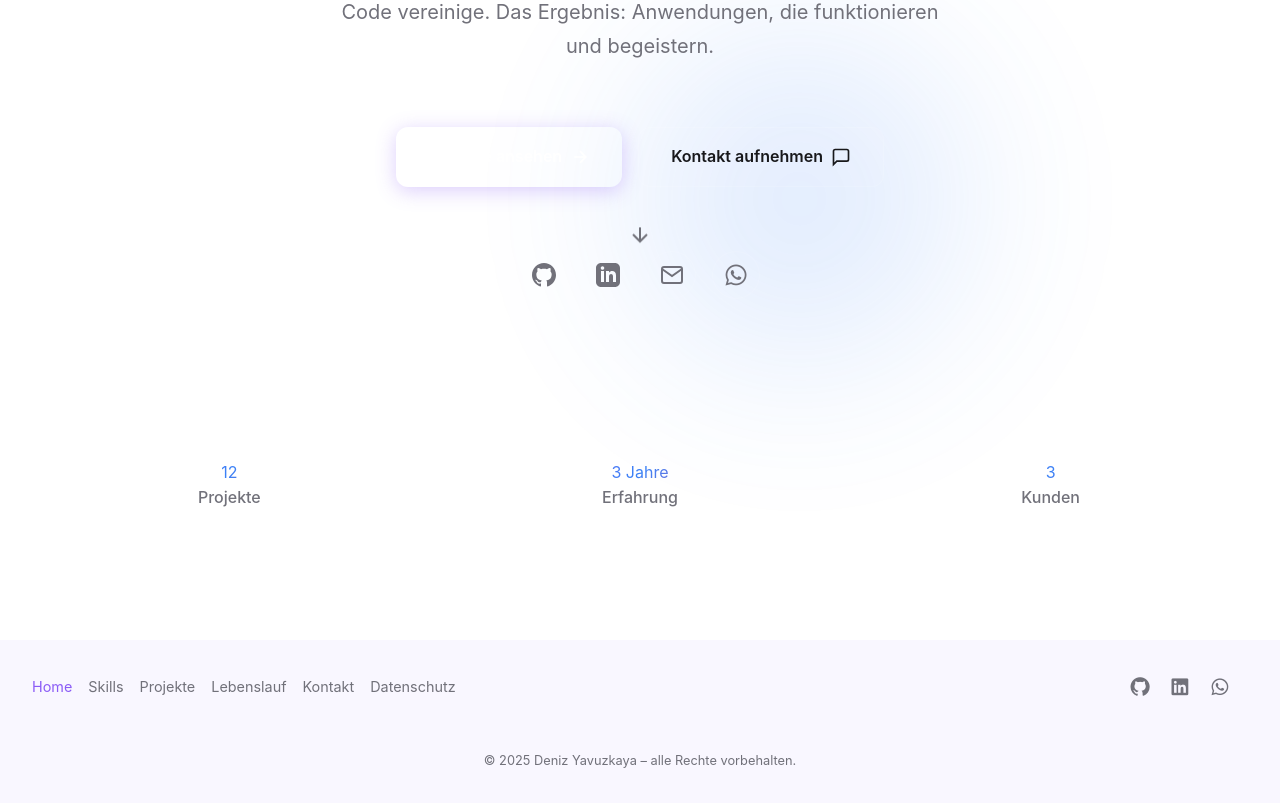
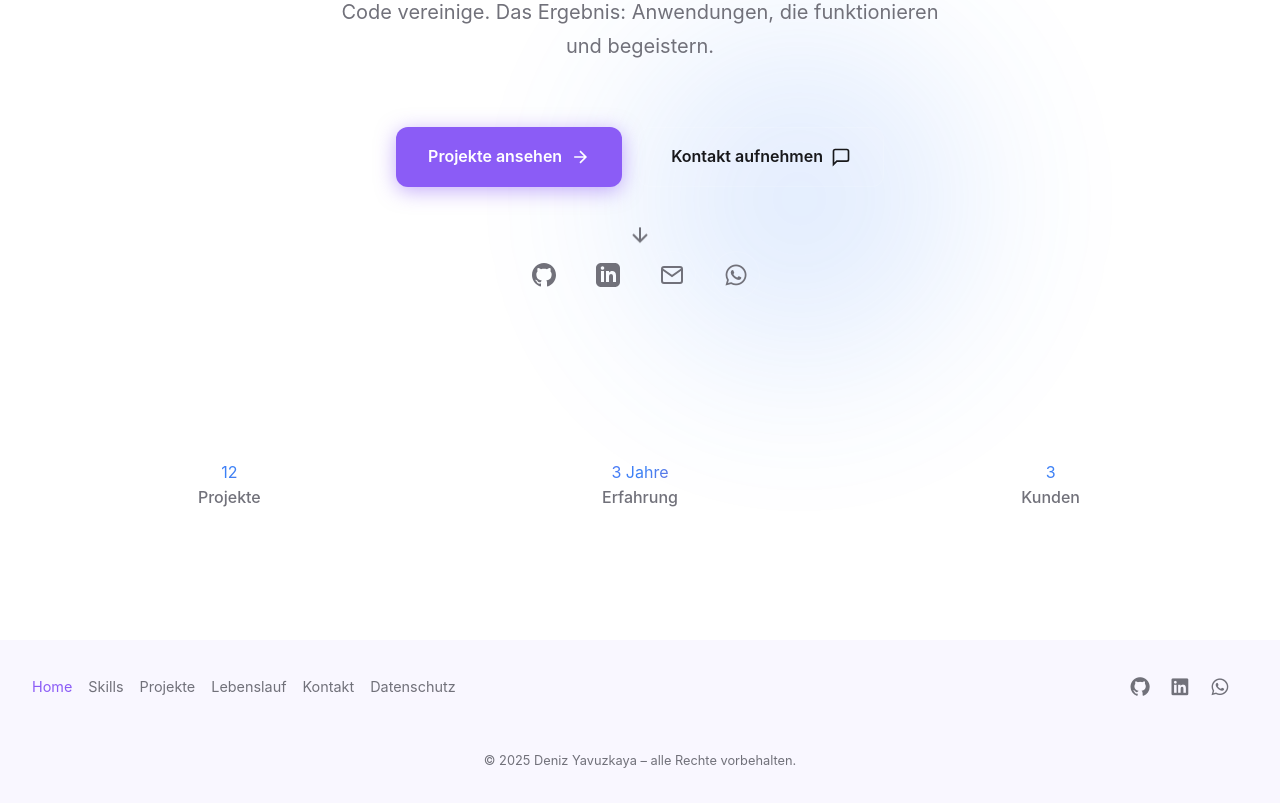
Before and after one commit to OGDeniz/deniz-portfolio, an Angular app: page / in a window 1280 px wide. Shown: the part 780-1583 px from the top of the page. Built offline with nearby package versions, Linux system fonts and the light colour scheme.

Commit message:
rojekte Button geändert

```diff
--- a/src/app/features/home/home.component.scss
+++ b/src/app/features/home/home.component.scss
@@ -29,6 +29,22 @@
     --clr-bg: #ffffff;
     --clr-text: #18181b;
     --clr-text-muted: #71717a;
+  }
+
+  .btn--primary {
+    background: #8b5cf6 !important;
+    color: white !important;
+    box-shadow: 0 4px 20px rgba(139, 92, 246, 0.5) !important;
+    border: none !important;
+  }
+
+  .btn--primary:hover {
+    background: #7c3aed !important;
+    box-shadow: 0 8px 30px rgba(139, 92, 246, 0.7) !important;
+  }
+
+  .btn--primary::before {
+    display: none !important;
   }
 }
 
```
